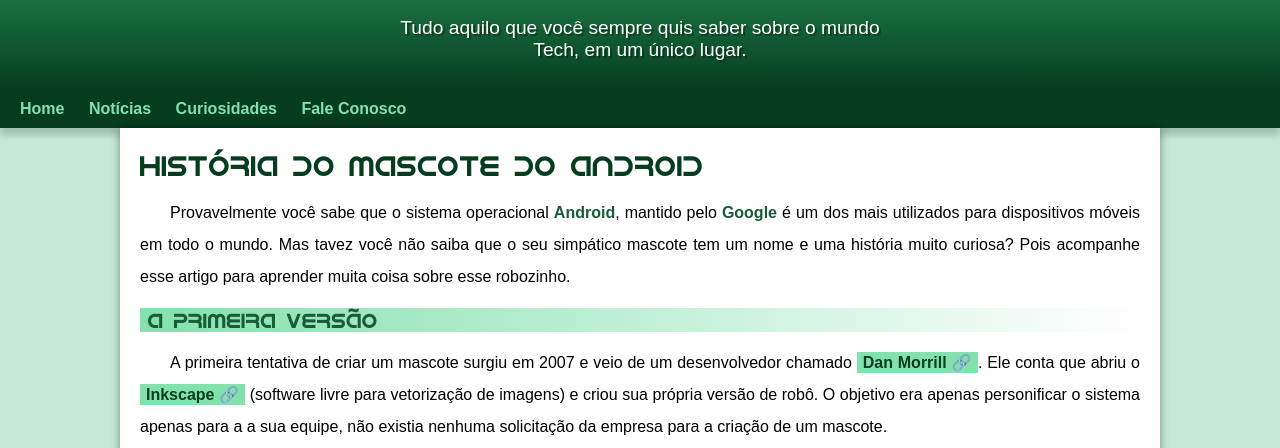
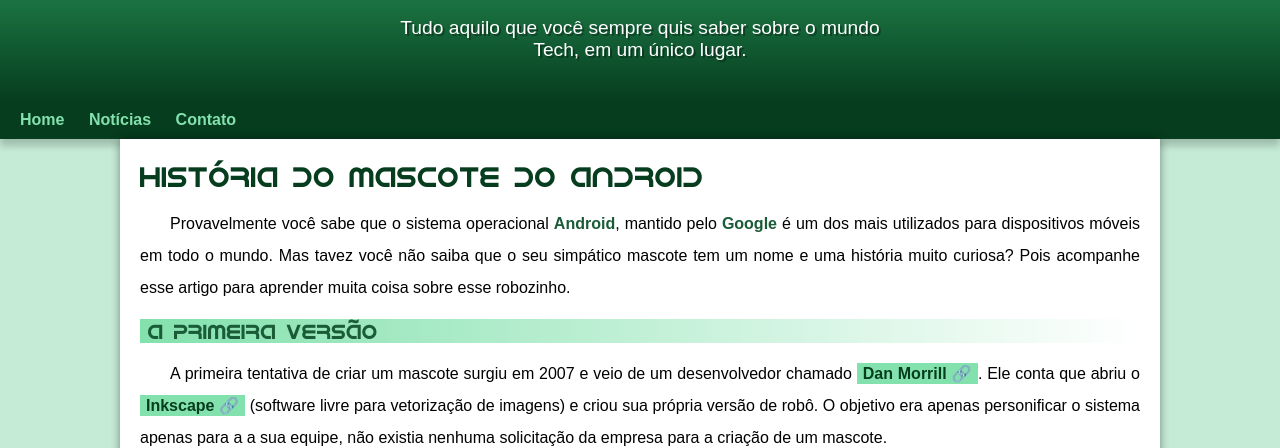
Before and after one commit to sselat/lp-android, a plain HTML site: page index.html in a window 1280 px wide. Shown: the part 100-548 px from the top of the page. Drawn offline with Linux system fonts and the light colour scheme.

Commit message:
padding struggle fixed

```diff
--- a/index.html
+++ b/index.html
@@ -18,8 +18,7 @@
     <nav>
         <a href="#">Home</a>
         <a href="#">Notícias</a>
-        <a href="#">Curiosidades</a>
-        <a href="#">Fale Conosco</a>
+        <a href="#">Contato</a>
     </nav>
     <main>
         <article>
--- a/style/style.css
+++ b/style/style.css
@@ -59,6 +59,7 @@ header > p{
     margin: auto;
     padding-left: 10px;
     padding-right: 10px;
+    padding-bottom: 40px;
     text-shadow: 2px 2px 0px rgba(0, 0, 0, 0.336);
 }
 
```
